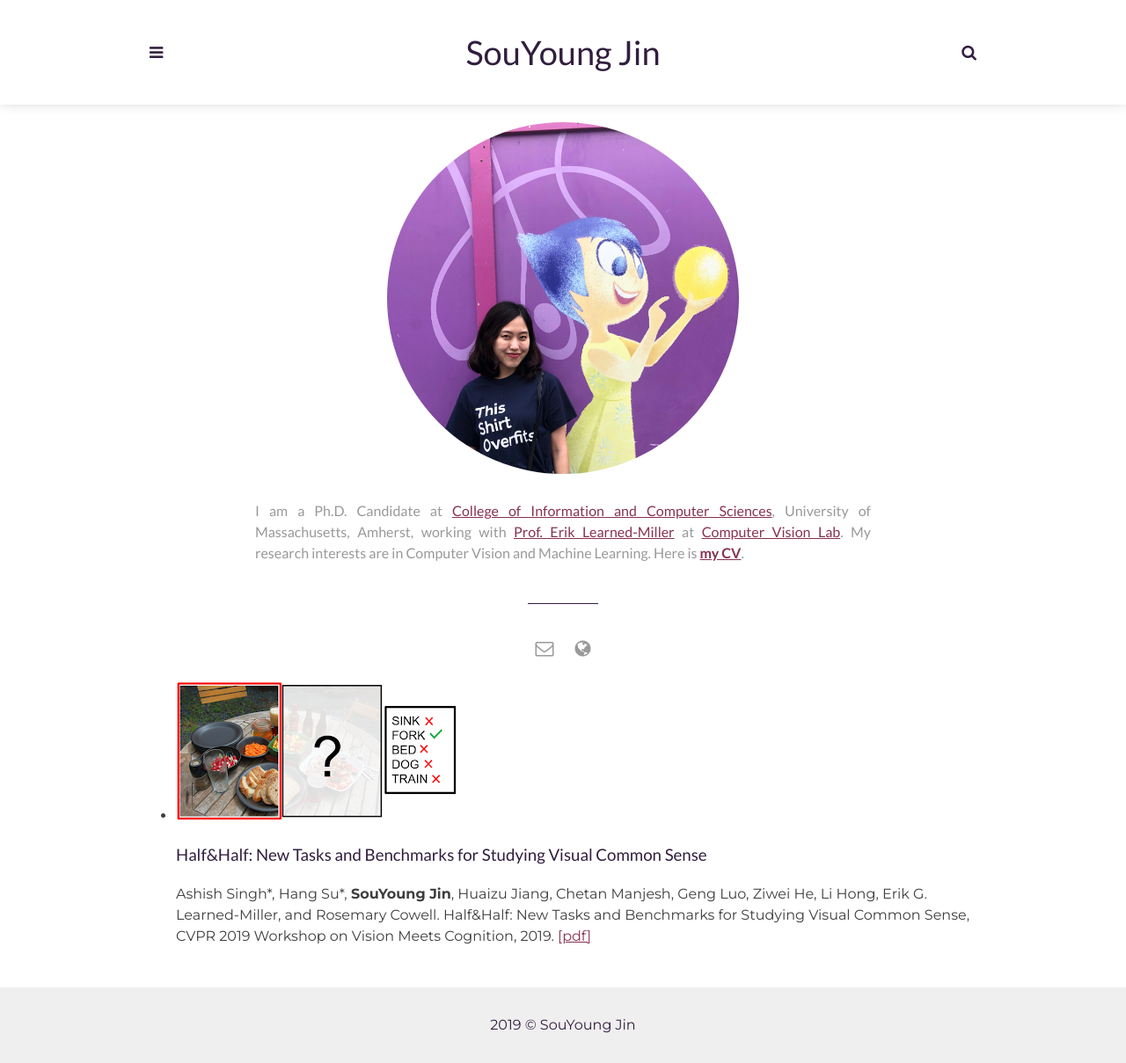
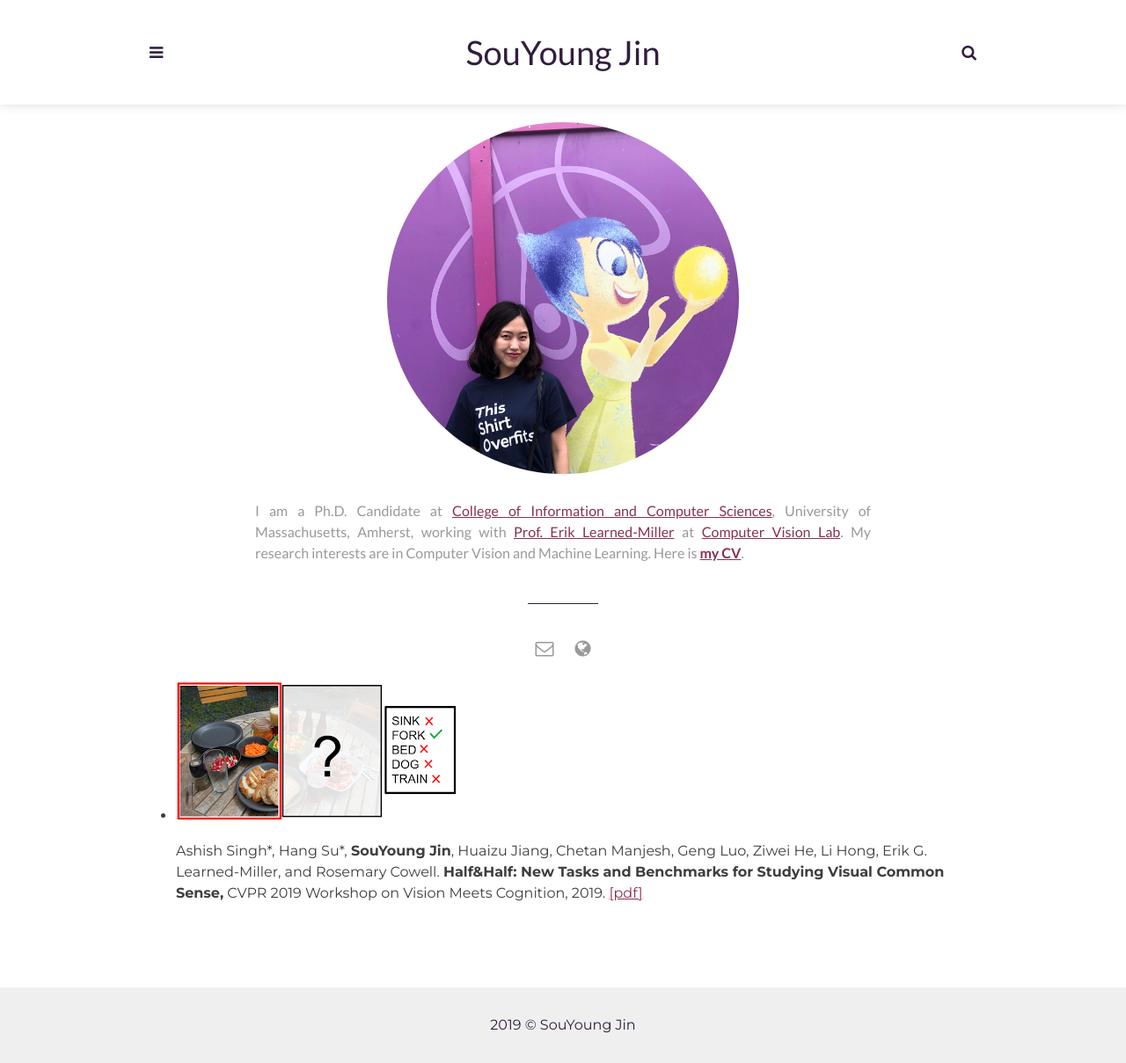
Before and after one commit to souyoungjin/souyoungjin.github.io, a Jekyll site: the page built from index.html, in a window 1280 px wide. Shown: the whole page at 88% size. Built offline with Jekyll 4.4.1, drawn with Linux system fonts in a browser that asks for light colours; the list of posts is cut into pages by our own code.

Commit message:
basic update

```diff
--- a/assets/css/main.css
+++ b/assets/css/main.css
@@ -804,12 +804,6 @@
   color: #87314e;
 }
 
-/*.publication-container{
-  width: 700px;
-  max-width: 100%;
-  margin: 0 auto;
-}
-*/
 
 .publication-container * {
   margin: 0; padding: 0;
@@ -821,7 +815,7 @@
 
 .publication-container ul {
   list-style-type: none;
-  width: 500px;
+  width: 1000px;
 }
 
 .publication-container li img {
@@ -829,7 +823,7 @@
   margin: 0 15px 0 0;
 }
 
-.publication-container  li h3 {
+.publication-container li h3 {
   font-family: 'Lato', sans-serif;
   color: #999999;
   font-weight: 500;
--- a/index.html
+++ b/index.html
@@ -41,8 +41,7 @@
   <ul>
     <li>
       <img src="{{site.baseurl}}/assets/img/HnH.png" >
-      <h3>Half&Half: New Tasks and Benchmarks for Studying Visual Common Sense</h3>
-      <p>Ashish Singh*, Hang Su*, <b>SouYoung Jin</b>, Huaizu Jiang, Chetan Manjesh, Geng Luo, Ziwei He, Li Hong, Erik G. Learned-Miller, and Rosemary Cowell. Half&Half: New Tasks and Benchmarks for Studying Visual Common Sense, CVPR 2019 Workshop on Vision Meets Cognition, 2019. <a href="http://openaccess.thecvf.com/content_CVPRW_2019/papers/Vision_Meets_Cognition_Camera_Ready/Singh_HalfHalf_New_Tasks_and_Benchmarks_for_Studying_Visual_Common_Sense_CVPRW_2019_paper.pdf" target="_blank">[pdf]</a></p>
+      <p>Ashish Singh*, Hang Su*, <b>SouYoung Jin</b>, Huaizu Jiang, Chetan Manjesh, Geng Luo, Ziwei He, Li Hong, Erik G. Learned-Miller, and Rosemary Cowell. <b>Half&Half: New Tasks and Benchmarks for Studying Visual Common Sense,</b> CVPR 2019 Workshop on Vision Meets Cognition, 2019. <a href="http://openaccess.thecvf.com/content_CVPRW_2019/papers/Vision_Meets_Cognition_Camera_Ready/Singh_HalfHalf_New_Tasks_and_Benchmarks_for_Studying_Visual_Common_Sense_CVPRW_2019_paper.pdf" target="_blank">[pdf]</a></p>
     </li>
   </ul>
 </div>
```
